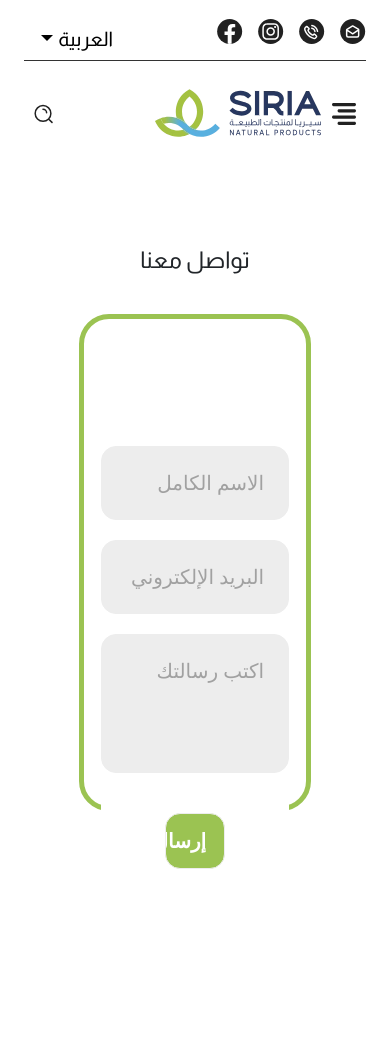
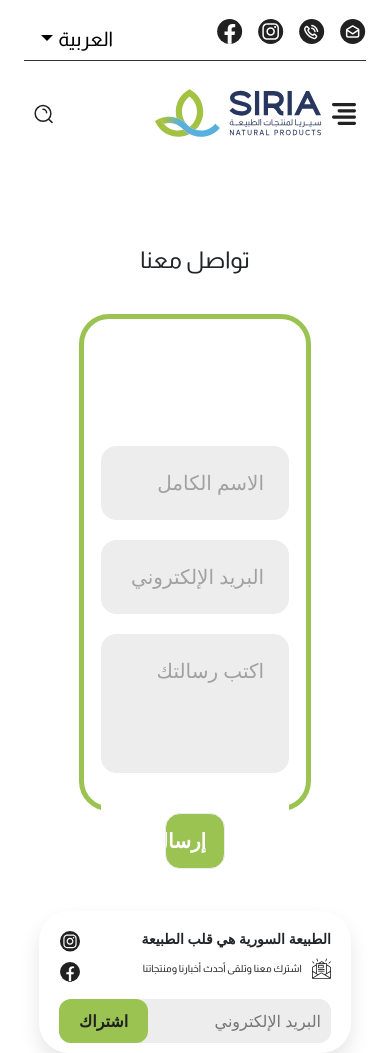
Before and after one commit to HindAljendy/Siria_Herbs_Website, a React (Vite) app: page /contact in a window 390 px wide. Before the commit the page ends 911 px from the top, so only its background shows below. Built offline with nearby package versions, Linux system fonts and the light colour scheme; a web font is replaced by a local one.

Commit message:
update NewsLetter

```diff
--- a/src/App.tsx
+++ b/src/App.tsx
@@ -10,6 +10,7 @@ import GreenGold from './pages/GreenGold/GreenGold';
 import Ogaro from './pages/Ogaro/Ogaro';
 import Malika from './pages/Malika/Malika';
 import Avie from './pages/Avie/Avie';
+import NewsLetterForm from './componnents/News Letter Form/NewsLetterForm';
 
 
 
@@ -32,6 +33,8 @@ function App() {
       <Route path="/contact" element={<Contact/>}/>
     </Routes>
 
+    <NewsLetterForm/>
+
 
 
 
--- a/src/componnents/Navbar/Navbar.css
+++ b/src/componnents/Navbar/Navbar.css
@@ -150,7 +150,7 @@ ul {
 /* /////////////////////////////////////////////// */
 .mobile_nav {
   width: 255px;
-  height: 932px;
+  height: 100% /* 932px */;
   position: fixed;
   z-index:9999 ;
   top: 0;
--- a/src/componnents/News Letter Form/NewsLetterForm.css
+++ b/src/componnents/News Letter Form/NewsLetterForm.css
@@ -1,182 +1,169 @@
-/* .IB_FormContainer {
-  width: 70%;
+
+
+.IB_FormContainer {
+  width:max-content;
+  background-color: var(--white-color);
+  border-radius: 30px;
+  box-shadow: 0px 10px 20px rgba(0, 0, 0, 0.1);
+  margin: 0 auto;
+  padding: 20px 30px;
+}
+
+.IB_FormContainer .IB_content {
   display: flex;
   align-items: center;
-  justify-content: center;
-  padding: 20px;
-  background-color: #f0f0f0;
-  border-radius: 10px;
-  flex-direction: row-reverse;
+  justify-content: space-between;
+  gap: 40px;
+
+}
+
+.IB_FormContainer .IB_container_Icons {
+  display: flex;
+  align-items: center;
+  justify-content: space-between;
+  gap: 20px;
+
 }
 
 .IB_TextContainer {
   display: flex;
   flex-direction: column;
-  align-items: center;
-  text-align: center;
-  margin-left: 20px;
+  align-items: flex-start;
+  justify-content: flex-start;
+
 }
 
-.IB_TextContainer p {
+.IB_TextContainer h2 {
+  font-size: 25px;
+  font-weight: bold;
+}
+
+.IB_TextContainer .IB_Subsicripe {
   display: flex;
   align-items: center;
-  margin-top: -10px;
+  gap: 10px;
+}
+
+.IB_TextContainer .IB_Subsicripe span {
   font-size: 15px;
   font-family: var(--almarai-family);
-}
-
-.IB_Image {
-  margin-right: 5px;
-  margin-left: 5px;
+  color: var(--dark-black);
 }
 
 .IB_InputContainer {
   display: flex;
   align-items: center;
   position: relative;
-  margin-left: 20px;
+  width: 374px;
 }
 
-.IB_Input {
-  width: 400px;
+.IB_InputContainer .IB_Input {
+  width: 100%;
   padding: 10px;
-  border: 1px solid #ccc;
-  border-radius: 5px;
+  border: none;
+  outline: none;
+  border-radius: 12px;
   font-size: 16px;
   text-align: right;
+  background-color: var(--light-gray2);
 }
 
-.IB_Button {
+.IB_InputContainer .IB_Button {
   position: absolute;
+  left: 0;
   height: 100%;
-  background-color: var(--green-color);
-  color: white;
+  background-color: var(--green-ogaro2);
+  color: var(--dark-black);
   border: none;
   padding: 0 20px;
-  border-radius: 5px;
+  border-radius: 12px;
   cursor: pointer;
   font-size: 16px;
-} */
+  font-weight: bold;
+}
 
 
-.IB_FormContainer {
-  width: 100%;
-  max-width: 1200px;
-  margin: 0 auto;
-  display: flex;
-  align-items: center;
-  justify-content: center;
-  padding: 20px;
-  background-color: #f0f0f0;
-  border-radius: 10px;
-  flex-direction: column;
-  box-shadow: 0 -4px 6px 1px rgba(0, 0, 0, 0.116);
+@media screen and (max-width : 992px) {
+  .IB_FormContainer {
+    padding: 30px 30px 20px 30px;
+    position: relative;
+    width: 80%;
+  }
+  .IB_FormContainer .IB_content{
+    display: flex;
+    align-items: flex-start;
+    flex-direction: column;
+    justify-content: space-between;
+    gap: 20px;
+  }
+
+  .IB_TextContainer h2 {
+    font-size: 18px;
+    font-weight: bold;
+    margin-bottom: 10px;
+  }
+
+  .IB_TextContainer .IB_Subsicripe{
+    gap: 10px;
+  }
+  .IB_TextContainer .IB_Subsicripe img{
+    width:19.28px;
+  }
+  .IB_TextContainer .IB_Subsicripe span{
+    font-size: 12px;
+  }
+  .IB_FormContainer .IB_container_Icons{
+    display: flex;
+    align-items: center;
+    justify-content: space-between;
+    flex-direction: column;
+    gap: 10px;
+    width: max-content;
+    position: absolute;
+    top: 29px;
+    left: 32px;
+}
+
+
+  .IB_container_Icons img{
+    width: 25px;
+  }
+  .IB_InputContainer{
+    width: 100%;
+  }
+
 
 }
 
-.IB_TextContainer {
-  display: flex;
-  flex-direction: column;
-  align-items: center;
-  text-align: center;
-  margin-bottom: 20px;
-}
-
-.IB_TextContainer h2 {
-  font-size: 24px;
-  margin-bottom: 10px;
-}
-
-.IB_TextContainer p {
-  display: flex;
-  align-items: center;
-  font-size: 15px;
-  font-family: var(--almarai-family);
-}
-
-.IB_Image {
-  margin: 0 5px;
-}
-
-.IB_InputContainer {
-  display: flex;
-  align-items: center;
-  position: relative;
-  width: 100%;
-  max-width: 400px;
-}
-
-.IB_Input {
-  width: 100%;
-  padding: 10px;
-  border: 1px solid #ccc;
-  border-radius: 5px;
-  font-size: 16px;
-  text-align: right;
-}
-
-.IB_Button {
-  position: absolute;
-  left: 0;
-  height: 100%;
-  background-color: var(--green-color);
-  color: white;
-  border: none;
-  padding: 0 20px;
-  border-radius: 5px 0 0 5px;
-  cursor: pointer;
-  font-size: 16px;
-}
-
-@media screen and (min-width: 768px) {
+@media screen and (max-width: 576px) {
   .IB_FormContainer {
-    flex-direction: row-reverse;
+    padding: 20px 20px 10px 20px;
+    position: relative;
+    width: 80%;
+  }
+  .IB_FormContainer .IB_content{
+    gap: 20px;
   }
 
-  .IB_TextContainer {
-    margin-bottom: 0;
-    margin-left: 20px;
-  }
-
-  .IB_InputContainer {
-    margin-left: 20px;
-  }
-}
-
-@media screen and (max-width: 767px) {
   .IB_TextContainer h2 {
-    font-size: 20px;
-  }
-
-  .IB_TextContainer p {
     font-size: 14px;
   }
 
-  .IB_Input {
-    font-size: 14px;
+  .IB_TextContainer .IB_Subsicripe{
+    gap: 10px;
   }
+  .IB_TextContainer .IB_Subsicripe img{
+    width:19.28px;
+  }
+  .IB_TextContainer .IB_Subsicripe span{
+    font-size: 10px;
+  }
+  .IB_FormContainer .IB_container_Icons{
+    top: 20px;
+    left:21px;
 
-  .IB_Button {
-    font-size: 14px;
-    padding: 0 15px;
+  }
+  .IB_container_Icons img{
+    width: 20px;
   }
 }
-
-@media screen and (max-width: 300px) {
-  .IB_TextContainer h2 {
-    font-size: 18px;
-  }
-
-  .IB_TextContainer p {
-    font-size: 12px;
-  }
-
-  .IB_Input {
-    font-size: 12px;
-  }
-
-  .IB_Button {
-    font-size: 12px;
-    padding: 0 10px;
-  }
-}
--- a/src/componnents/News Letter Form/NewsLetterForm.tsx
+++ b/src/componnents/News Letter Form/NewsLetterForm.tsx
@@ -1,22 +1,35 @@
 import React from 'react';
 import './NewsLetterForm.css';
+import Icon_facebook from './../../assets/icons/footer/Logo Icons.svg'
+import Icon_instagram from './../../assets/icons/footer/Logo Icons2.svg'
+import Icon_Mail from './../../assets/icons/footer/Icon_Mail.svg'
 
 const NewsLetterForm: React.FC = () => {
   return (
     <>
       <div className="IB_FormContainer">
-        <div className="IB_TextContainer">
-          <h2>الطبيعة السورية هي قلب الطبيعة</h2>
-          <p>
-            اشترك معنا وتلقى أحدث أخبارنا ومنتجاتنا
-            <img src="/src/assets/icons/footer/_x39__18_.svg" alt="" className="IB_Image" />
-          </p>
+        <div className='IB_content'>
+          <div className="IB_TextContainer">
+            <h2>الطبيعة السورية هي قلب الطبيعة</h2>
+            <div className='IB_Subsicripe'>
+              <img src={Icon_Mail} alt="Icon_Mail" />
+              <span>اشترك معنا وتلقى أحدث أخبارنا ومنتجاتنا</span>
+            </div>
+          </div>
+
+          <div className="IB_InputContainer">
+            <input className="IB_Input" type="email" placeholder="البريد الإلكتروني" />
+            <button className="IB_Button">اشتراك</button>
+          </div>
+
+          <div className='IB_container_Icons'>
+            <img src={Icon_instagram} alt="Icon_instagram" />
+            <img src={Icon_facebook} alt="Icon_facebook" />
+          </div>
+
         </div>
-        <div className="IB_InputContainer">
-          <input className="IB_Input" type="email" placeholder="البريد الإلكتروني" />
-          <button className="IB_Button">اشترك</button>
-        </div>
-            <img src="/src/assets/icons/footer/Frame 158.svg" alt="" />
+
+
       </div>
     </>
   );
```
Also changed, not shown: src/assets/icons/footer/Icon_Mail.svg (added).
